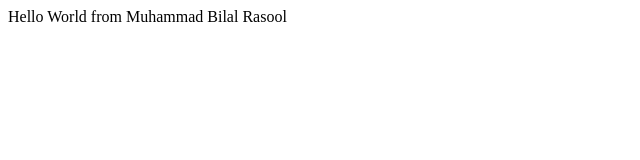
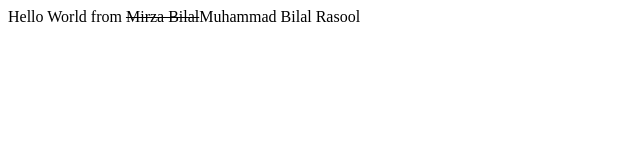
Before and after one commit to bilalrasool71/bootcamp2020, a plain HTML site: page index.html in a window 1280 px wide. Shown: the whole page, without its empty margins (0-640 px from the left). Drawn offline with Linux system fonts and the light colour scheme.

Commit message:
Update index.html

```diff
--- a/index.html
+++ b/index.html
@@ -5,7 +5,7 @@
     </head>
     <body>
         <div>
-        Hello World from Muhammad Bilal Rasool
+        Hello World from <s>Mirza Bilal</s>Muhammad Bilal Rasool
         </div>
     </body>
 </html>
```
